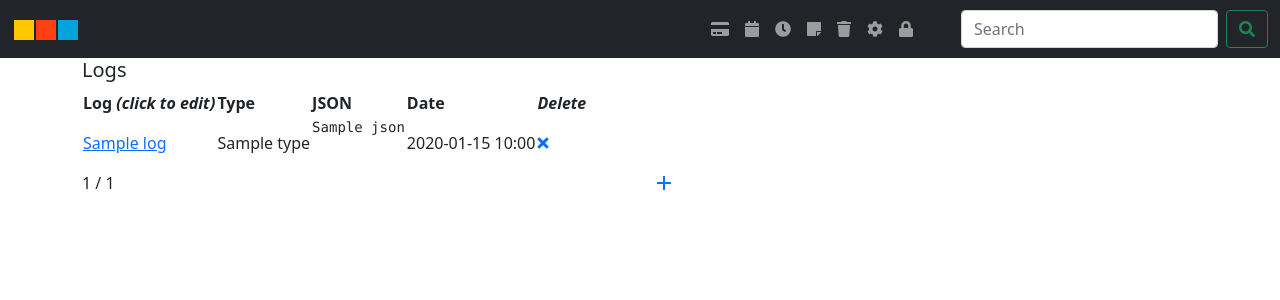
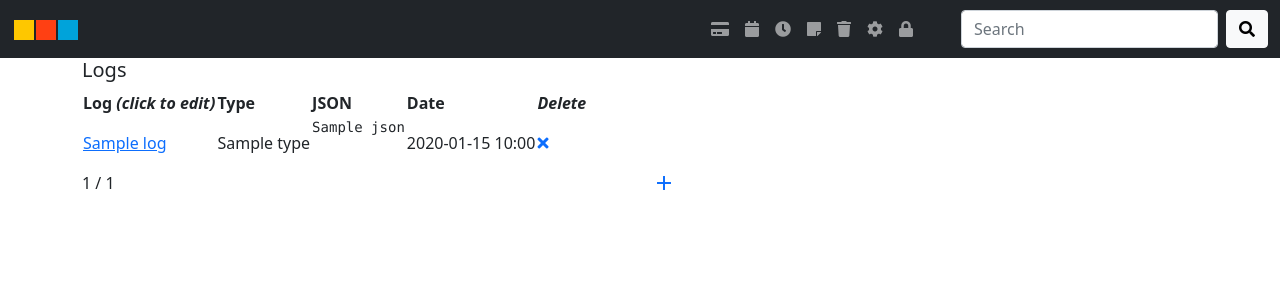
Before and after one commit to sebastianczech/Xnote, a Django app: template xnote/templates/app/log.html in a window 1280 px wide. Shown: the top 300 px of the page. Run offline with Django 3.2, Linux system fonts and the light colour scheme; the template is opened without the code that fills it: most values are stand-ins (such as "Sample title", 1, 10 or a date in 2020); data that the repository does not hold is empty; some libraries are stand-ins or nearby versions.

Commit message:
Fix search button in menu

```diff
--- a/xnote/templates/base_navbar.html
+++ b/xnote/templates/base_navbar.html
@@ -22,9 +22,10 @@
                     <li class="nav-item"><a class="nav-link" href="/logout" data-bs-toggle="tooltip" data-bs-placement="bottom" title="Logout"><i class="fa fa-sign-out" aria-hidden="true"></i></a></li>
                 </ul>
 
-                <form class="d-flex">
+                <form class="d-flex" method="post" action="/search/">
+                    {% csrf_token %}
                     <input class="form-control me-2" type="search" placeholder="Search" aria-label="Search">
-                    <button class="btn btn-outline-success" type="submit"><i class="fa fa-search" aria-hidden="true"></i></button>
+                    <button class="btn btn-light" type="submit"><i class="fa fa-search" aria-hidden="true"></i></button>
                 </form>
             </div>
         </div>
```
